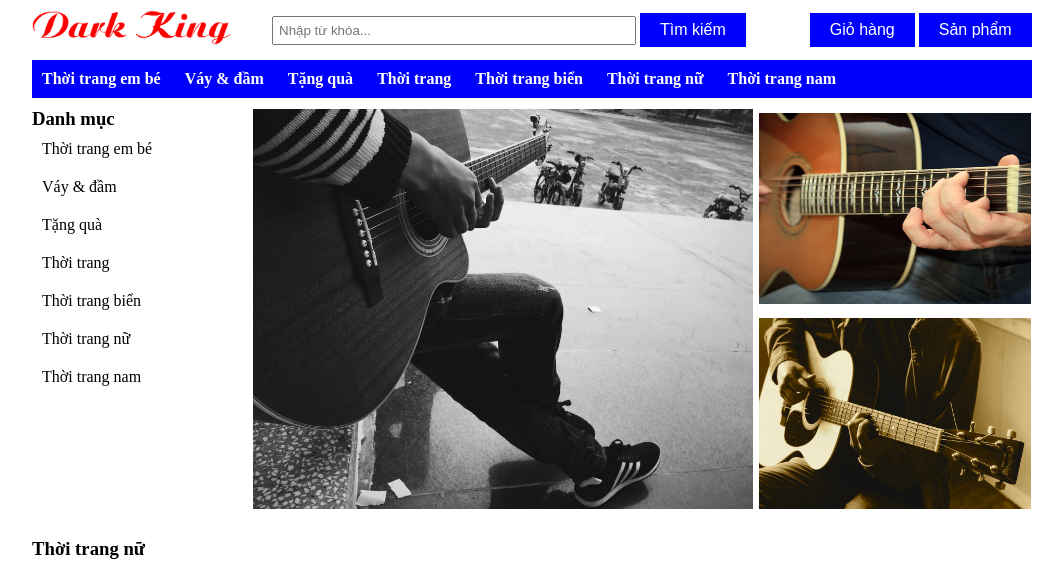
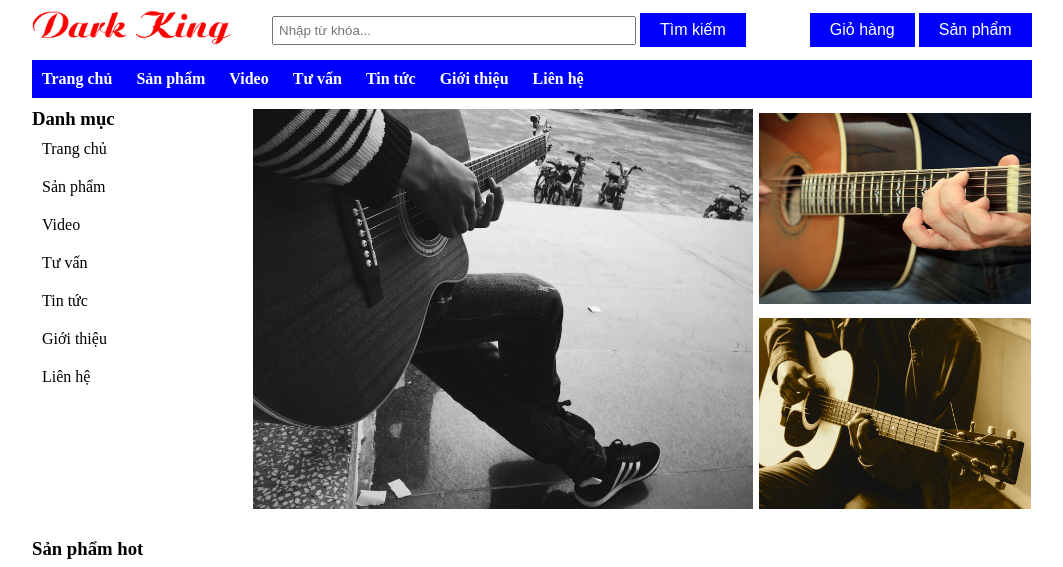
Before and after one commit to garlicDK/garlicDK.github.io, a plain HTML site: page index.html in a window 1280 px wide. Shown: the top 567 px of the page, without its empty margins (108-1171 px from the left). Drawn offline with Linux system fonts and the light colour scheme.

Commit message:
Add files via upload

```diff
--- a/index.html
+++ b/index.html
@@ -157,26 +157,26 @@
 	</div>
 	<div class="main-menu">
 		<ul>
-			<li><a href="#">Thời trang em bé</a></li>
-			<li><a href="#">Váy & đầm</a></li>
-			<li><a href="#">Tặng quà</a></li>
-			<li><a href="#">Thời trang</a></li>
-			<li><a href="#">Thời trang biển</a></li>
-			<li><a href="#">Thời trang nữ</a></li>
-			<li><a href="#">Thời trang nam</a></li>
+			<li><a href="#">Trang chủ</a></li>
+			<li><a href="#">Sản phẩm</a></li>
+			<li><a href="#">Video</a></li>
+			<li><a href="#">Tư vấn</a></li>
+			<li><a href="#">Tin tức</a></li>
+			<li><a href="#">Giới thiệu</a></li>
+			<li><a href="#">Liên hệ</a></li>
 		</ul>
 	</div>
 	<div class="main-content">
 		<div class="top-content">
 			<ul class="menu-left">
 				<h3 style="font-weight: bold;">Danh mục</h3>
-				<li><a href="#">Thời trang em bé</a></li>
-				<li><a href="#">Váy & đầm</a></li>
-				<li><a href="#">Tặng quà</a></li>
-				<li><a href="#">Thời trang</a></li>
-				<li><a href="#">Thời trang biển</a></li>
-				<li><a href="#">Thời trang nữ</a></li>
-				<li><a href="#">Thời trang nam</a></li>
+				<li><a href="#">Trang chủ</a></li>
+				<li><a href="#">Sản phẩm</a></li>
+				<li><a href="#">Video</a></li>
+				<li><a href="#">Tư vấn</a></li>
+				<li><a href="#">Tin tức</a></li>
+				<li><a href="#">Giới thiệu</a></li>
+				<li><a href="#">Liên hệ</a></li>
 			</ul>
 			<div class="slide-right">
 				<a href="#"><img src="imgAvt.jpg" alt="avt" class="Avatar1"></a>
@@ -185,7 +185,7 @@
 			</div>
 		</div>
 		<div class="bottom-content">
-			<h3>Thời trang nữ</h3>
+			<h3>Sản phẩm hot</h3>
 			<div class="items">
 			<div class="item">
 				<img src="images.jpg" class="imgItem">
```
